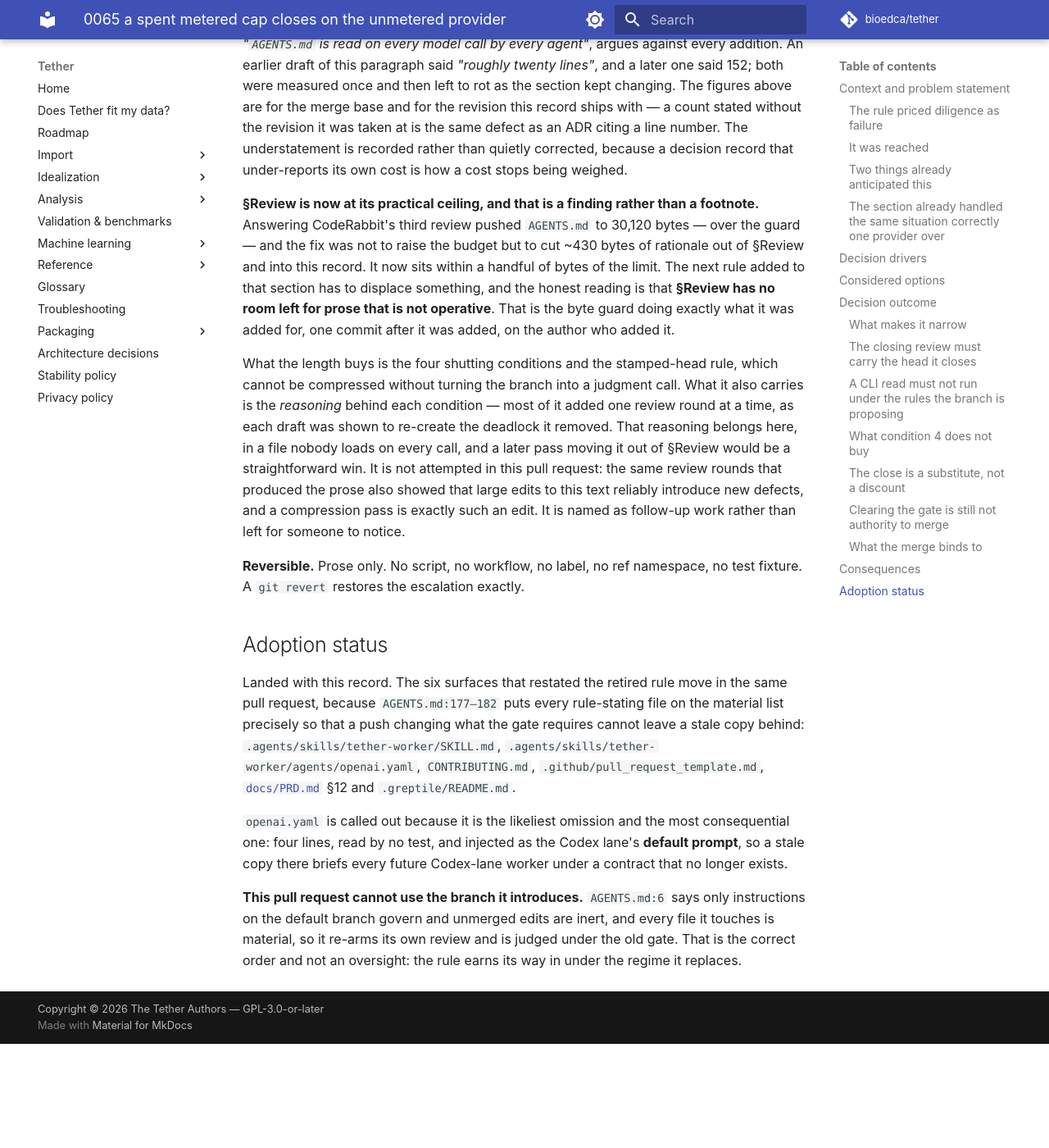
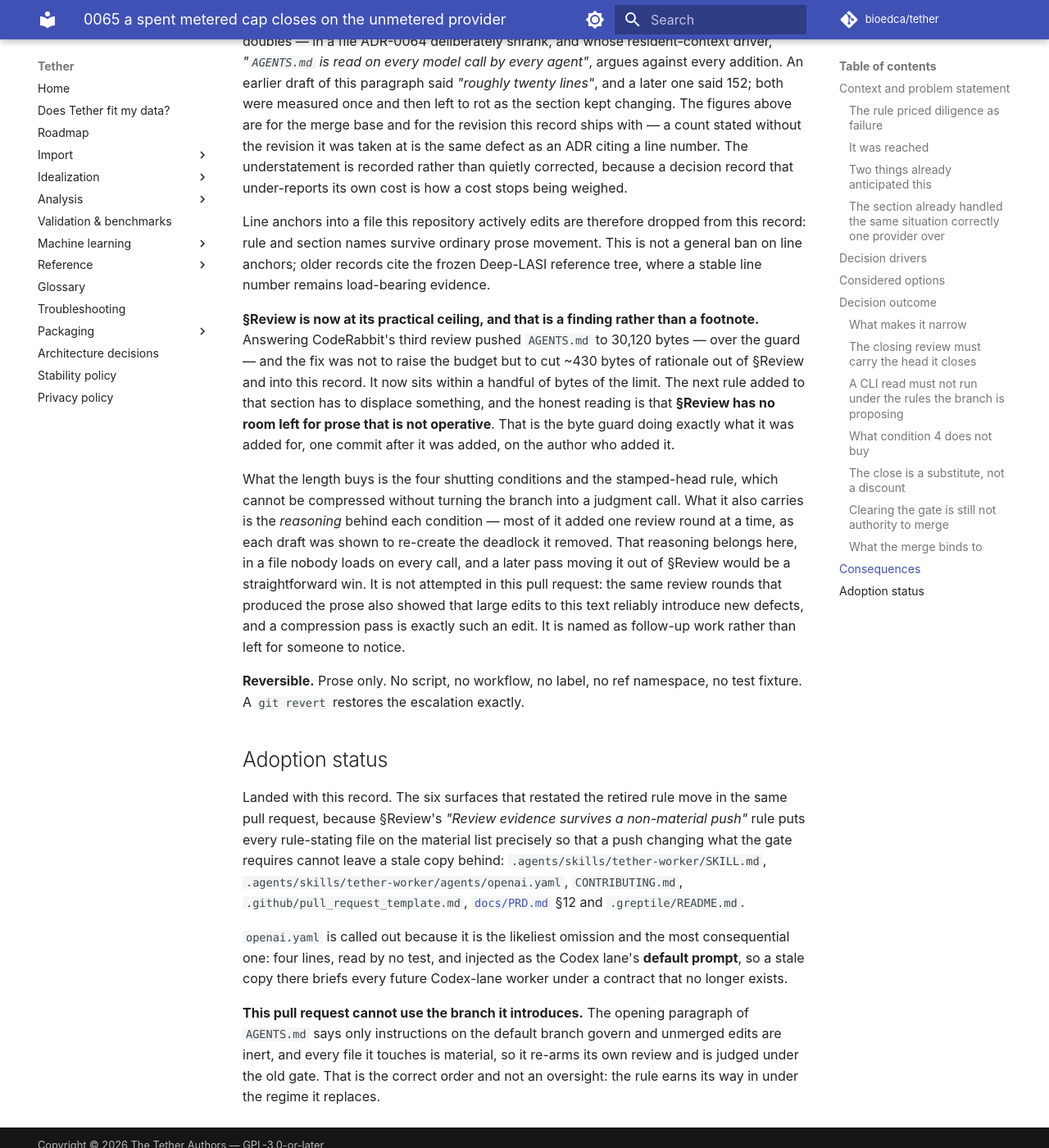
Before and after one commit to bioedca/tether, an MkDocs documentation site: the page built from docs/adr/0065-a-spent-metered-cap-closes-on-the-unmetered-provider.md, in a window 1280 px wide and 1400 px high, scrolled down 11937 px. Shown: the whole window at 82% size. Built offline with MkDocs 1.6.1 and Material for MkDocs 9.7.7, drawn with Linux system fonts in a browser that asks for light colours; comment, search, counter and statistics services are not loaded; the version menu is left out; before the commit the page ends 13210 px from its top, so only the background shows below that; some of the changed text lies outside the part shown.

Commit message:
docs(adr): replace unstable line anchors

```diff
--- a/docs/adr/0065-a-spent-metered-cap-closes-on-the-unmetered-provider.md
+++ b/docs/adr/0065-a-spent-metered-cap-closes-on-the-unmetered-provider.md
@@ -16,17 +16,17 @@
 > **What of ADR-0064 survives.** Everything except one clause. Its four coordination controls, its
 > drop rule, its feature-complete boundary and its removals **govern unchanged**; this record
 > supersedes only the fourth of the four review rules it kept — *"one CodeRabbit review with no
-> actionable comments is the last gate before merge"* (ADR-0064:311–312). That distinction is stated
+> actionable comments is the last gate before merge"* (ADR-0064 §"What is removed", the fourth kept
+> review rule). That distinction is stated
 > here rather than compressed into the `Status` bullet because `scripts/gen_adr_index.py` extracts
 > that field with a single-line pattern and copies it verbatim into the index.
 
 Three rules in `AGENTS.md` §Review were individually sound and jointly unsatisfiable:
 
-| line | rule |
-|---|---|
-| `:188` | CodeRabbit is the last gate — **at least one review with no actionable comments** |
-| `:211` | **Two completed reviews per METERED provider**, then stop |
-| `:221` | If a third pass would be needed, **hand the PR to the maintainer** |
+- The former CodeRabbit-is-the-last-gate rule required **at least one review with no actionable
+  comments**; its successor is §Review's *"CodeRabbit is the last metered gate"* rule.
+- §Review's *"Two completed reviews per METERED provider, then stop"* cap survives this record.
+- The retired third-pass escalation required the worker to **hand the PR to the maintainer**.
 
 If both permitted metered reviews found anything at all, the zero-finding review the gate demanded
 required a third read, which the cap forbade. The PR was then stuck behind a human indefinitely,
@@ -77,16 +77,18 @@
 
 ### The section already handled the same situation correctly one provider over
 
-`AGENTS.md:183–187` disposes of an exhausted **metered** provider in words: *"if the seat is empty
+§Review's *"Metered credits are the maintainer's money"* rule disposes of an exhausted **metered**
+provider in words: *"if the seat is empty
 record 'Greptile: no credits this month' and move on; **exhaustion never blocks**."* A spent
 CodeRabbit cap is the same situation and blocked. This record makes CodeRabbit consistent with
 Greptile rather than inventing a principle for it.
 
 ## Decision drivers
 
-- **The unmetered provider is already trusted and already uncapped.** `AGENTS.md:165` calls Codex
-  *"unmetered and so uncapped"* and `:168` calls it *"not optional: it is what makes the metered
-  providers affordable."* Nothing new is being extended to it; it is being allowed to finish.
+- **The unmetered provider is already trusted and already uncapped.** §Review's *"The lane is cheapest
+  provider first"* rule calls Codex *"unmetered and so uncapped"* and says *"Codex is not optional:
+  it is what makes the metered providers affordable."* Nothing new is being extended to it; it is
+  being allowed to finish.
 - **The safety property must not move.** *"You are never the only reviewer of your own diff"* must
   hold identically after the change.
 - **No new machinery.** ADR-0064 established that review state has no concurrency content and needs
@@ -269,8 +271,9 @@
 
 Three things had to be true at once for that error to survive as long as it did: an observation was
 turned into a rule (*the bot declines*), the rule was **load-bearing** (it forced the close onto the
-weaker path and pushed a rewrite of `AGENTS.md:156`, which #439 explicitly put out of scope), and it
-was never re-tested, because it explained the evidence well enough that re-testing felt unnecessary.
+weaker path and pushed a rewrite of §Review's first bullet, *"You are never the only reviewer of your
+own diff"*, which #439 explicitly put out of scope), and it was never re-tested, because it explained
+the evidence well enough that re-testing felt unnecessary.
 **Availability is determined by asking.** A provider that refused last week has not declined today,
 and the cost of finding out is one comment.
 
@@ -388,7 +391,7 @@
 ### Clearing the gate is still not authority to merge
 
 Stated as its own rule rather than as a tail clause, because it is the most damaging available
-misreading. `AGENTS.md:32–33` — *"Do not infer merge authority"* — is untouched.
+misreading. §Outcome and authority's *"Do not infer merge authority"* rule is untouched.
 
 ### What the merge binds to
 
@@ -409,10 +412,10 @@
 maintainer"*, so a
 phrase-matched search missed it. **A rule stated in five files is found by reading all five, not by
 grepping the wording you happen to remember** — and this record is the third place in this pull
-request where a fix landed in one file and not its mirrors. Deleting it **repairs** `AGENTS.md:227`, *"Human sign-off: releases,
-tags, signing, any new scientific claim or citation. Nothing else waits,"* which was false while a
-capped review gate waited on a human. That sentence becoming true again is affirmative evidence the
-escalation was the anomaly rather than the design.
+request where a fix landed in one file and not its mirrors. Deleting it **repairs** §Review's *"Human
+sign-off: releases, tags, signing, any new scientific claim or citation. Nothing else waits"* rule,
+which was false while a capped review gate waited on a human. That sentence becoming true again is
+affirmative evidence the escalation was the anomaly rather than the design.
 
 **Bad, and named rather than minimised.** The terminal verdict on a capped PR now comes from the
 provider the repository does **not** pay for, and Codex's reliability is therefore load-bearing in a
@@ -444,6 +447,11 @@
 understatement is recorded rather than quietly corrected, because a decision record that
 under-reports its own cost is how a cost stops being weighed.
 
+Line anchors into a file this repository actively edits are therefore dropped from this record:
+rule and section names survive ordinary prose movement. This is not a general ban on line anchors;
+older records cite the frozen Deep-LASI reference tree, where a stable line number remains
+load-bearing evidence.
+
 **§Review is now at its practical ceiling, and that is a finding rather than a footnote.** Answering
 CodeRabbit's third review pushed `AGENTS.md` to 30,120 bytes — over the guard — and the fix was not
 to raise the budget but to cut ~430 bytes of rationale out of §Review and into this record. It now
@@ -467,8 +475,9 @@
 ## Adoption status
 
 Landed with this record. The six surfaces that restated the retired rule move in the same pull
-request, because `AGENTS.md:177–182` puts every rule-stating file on the material list precisely so
-that a push changing what the gate requires cannot leave a stale copy behind:
+request, because §Review's *"Review evidence survives a non-material push"* rule puts every
+rule-stating file on the material list precisely so that a push changing what the gate requires
+cannot leave a stale copy behind:
 `.agents/skills/tether-worker/SKILL.md`, `.agents/skills/tether-worker/agents/openai.yaml`,
 `CONTRIBUTING.md`, `.github/pull_request_template.md`,
 [`docs/PRD.md`](https://github.com/bioedca/tether/blob/main/docs/PRD.md) §12 and
@@ -478,7 +487,7 @@
 four lines, read by no test, and injected as the Codex lane's **default prompt**, so a stale copy
 there briefs every future Codex-lane worker under a contract that no longer exists.
 
-**This pull request cannot use the branch it introduces.** `AGENTS.md:6` says only instructions on
-the default branch govern and unmerged edits are inert, and every file it touches is material, so it
-re-arms its own review and is judged under the old gate. That is the correct order and not an
-oversight: the rule earns its way in under the regime it replaces.
+**This pull request cannot use the branch it introduces.** The opening paragraph of `AGENTS.md` says
+only instructions on the default branch govern and unmerged edits are inert, and every file it
+touches is material, so it re-arms its own review and is judged under the old gate. That is the
+correct order and not an oversight: the rule earns its way in under the regime it replaces.
```
Also changed, not shown: docs/adr/0057-github-native-swarm-coordination.md (+1 -1 lines), docs/adr/0064-the-agent-layer-coordinates-writers-not-reviews.md (+1 -1 lines), docs/adr/README.md (+2 -2 lines).
